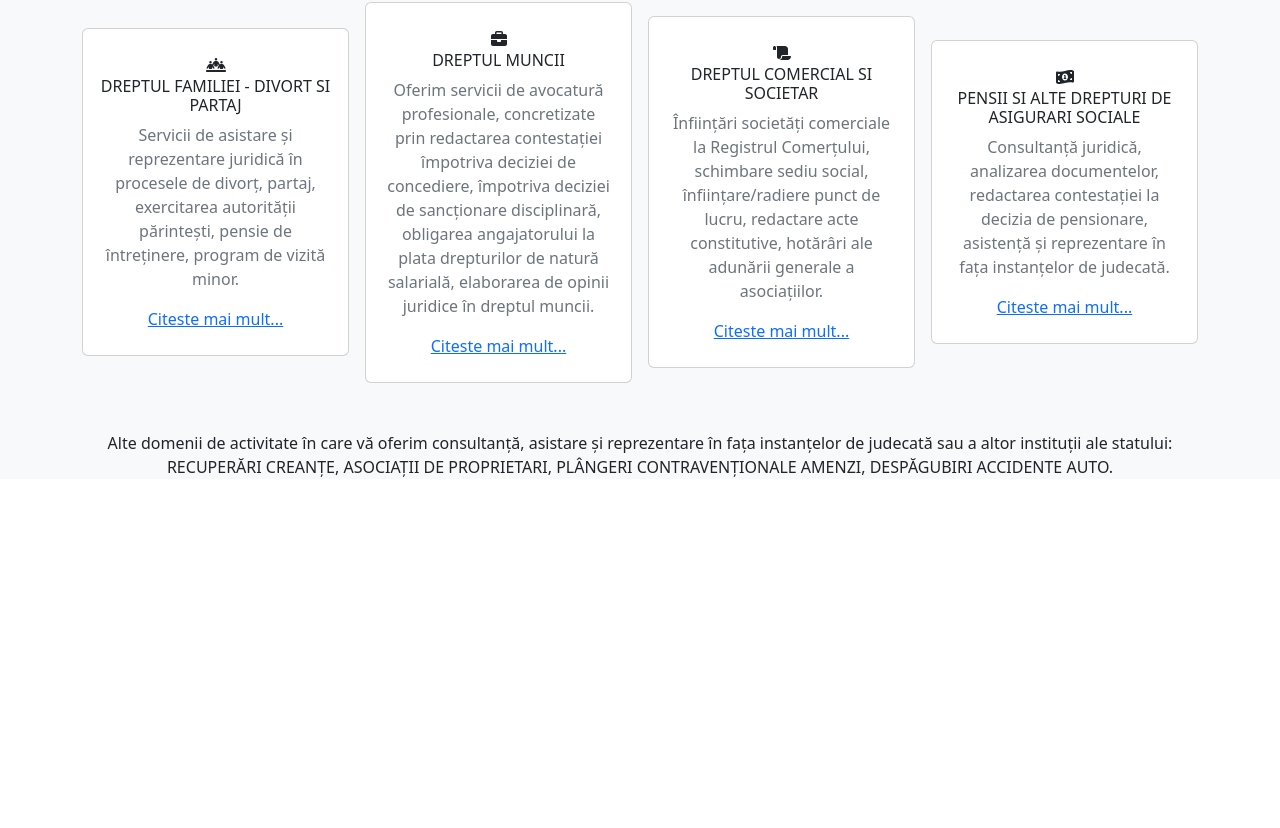
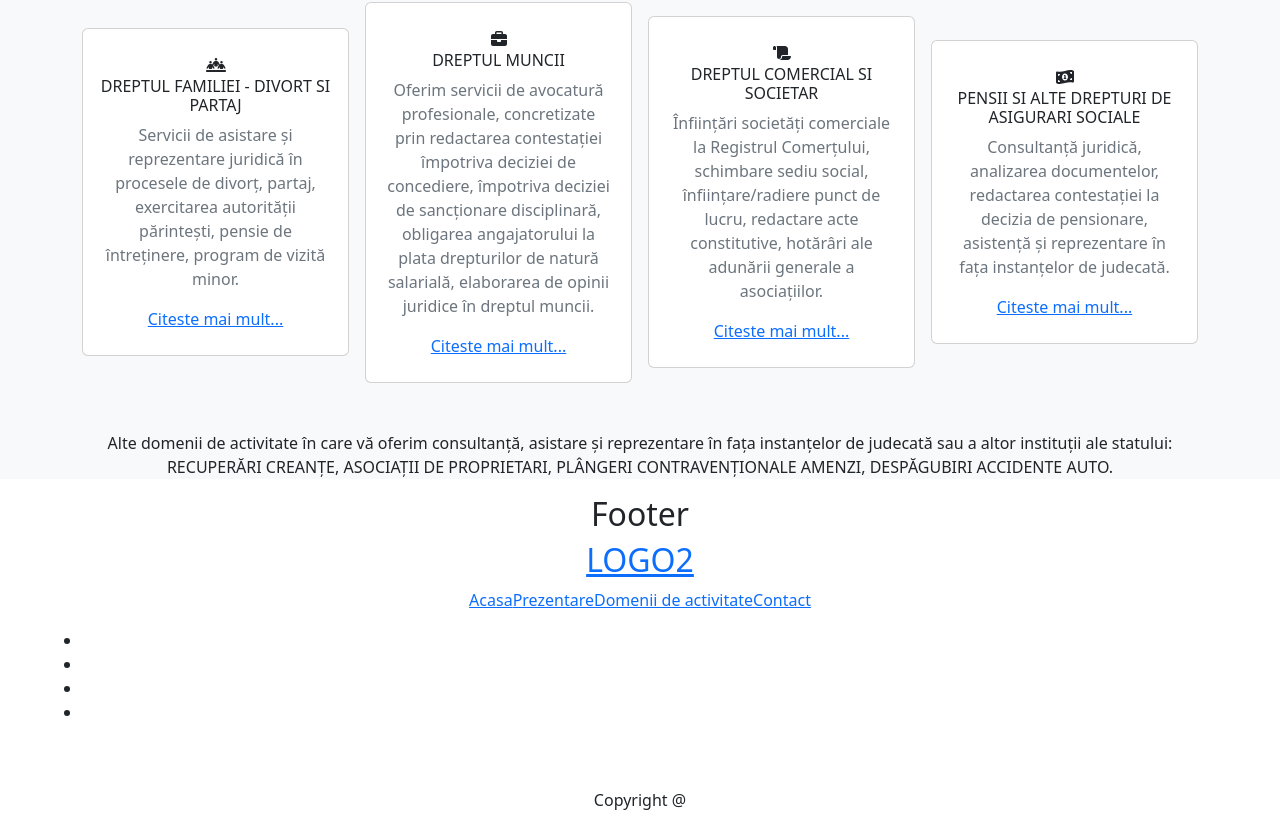
Before and after one commit to AlexJora/lawyer-website, a React (Create React App) app in the folder client/: page / in a window 1280 px wide. Shown: the part 1111-1939 px from the top of the page. Before the commit the page ends 1606 px from the top, so only its background shows below. Built offline with nearby package versions, Linux system fonts and the light colour scheme.

Commit message:
starting footer

```diff
--- /dev/null
+++ b/client/src/components/Footer.js
@@ -0,0 +1,68 @@
+import React from 'react'
+
+const Footer = () => {
+  return (
+    <>
+      <section class='ftco-section'>
+        <div class='container'>
+          <div class='row justify-content-center'>
+            <div class='col-md-6 text-center'>
+              <h2>Footer</h2>
+            </div>
+          </div>
+
+        </div>
+      </section>
+
+
+      <footer class='footer-07'>
+        <div class='container'>
+          <div class='row justify-content-center'>
+            <div class='col-md-12 text-center'>
+              <h2 class='footer-heading'>
+                <a href='' class='logo'>LOGO2</a>
+              </h2>
+              <p class='menu'>
+                <a href=''>Acasa</a>
+                <a href=''>Prezentare</a>
+                <a href=''>Domenii de activitate</a>
+                <a href=''>Contact</a>
+              </p>
+              <ul class='ftco-footer-social p-0'>
+                <li class='ftco-animate'>
+                  <a href='' data-toggle='tooltip' data-placement='to p' title data-original-title='Facebook'>
+                    <span class=''></span>
+                  </a>
+                </li>
+                <li class='ftco-animate'>
+                  <a href='' data-toggle='tooltip' data-placement='to p' title data-original-title='Facebook'>
+                    <span class=''></span>
+                  </a>
+                </li>
+                <li class='ftco-animate'>
+                  <a href='' data-toggle='tooltip' data-placement='to p' title data-original-title='Facebook'>
+                    <span class=''></span>
+                  </a>
+                </li>
+                <li class='ftco-animate'>
+                  <a href='' data-toggle='tooltip' data-placement='to p' title data-original-title='Facebook'>
+                    <span class=''></span>
+                  </a>
+                </li>
+              </ul>
+            </div>
+          </div>
+          <div class='row mt-5'>
+            <div class='col-md-12 text center'>
+              <p class='copyright'>Copyright @</p>
+
+            </div>
+          </div>
+        </div>
+
+      </footer>
+    </>
+  )
+}
+
+export default Footer
--- a/client/src/pages/Home.js
+++ b/client/src/pages/Home.js
@@ -1,5 +1,6 @@
 import React from 'react'
 import Navbar from '../components/Navbar'
+import Footer from '../components/Footer';
 import { FontAwesomeIcon } from '@fortawesome/react-fontawesome';
 import { faGavel, faScaleBalanced, faTruck, faGem, faPeopleLine, faBriefcase, faScroll, faMoneyBill1Wave } from '@fortawesome/free-solid-svg-icons';
 const Home = () => {
@@ -146,6 +147,7 @@ const Home = () => {
         </section>
 
         {/* footer */}
+        <Footer />
       </section >
     </>
   )
```
